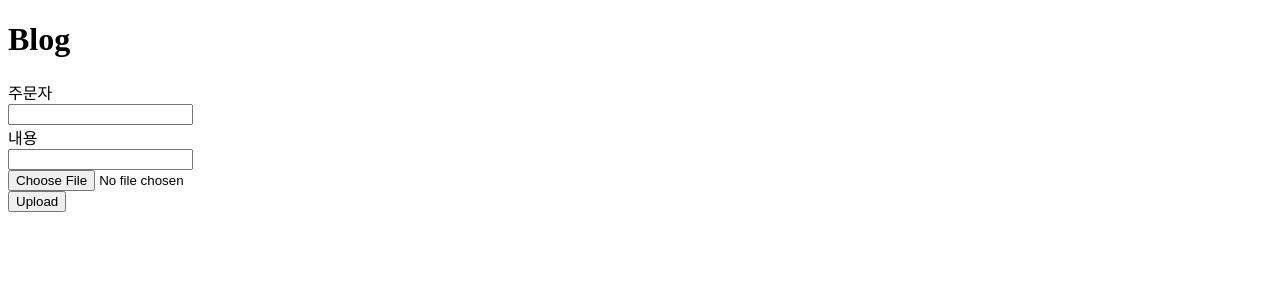
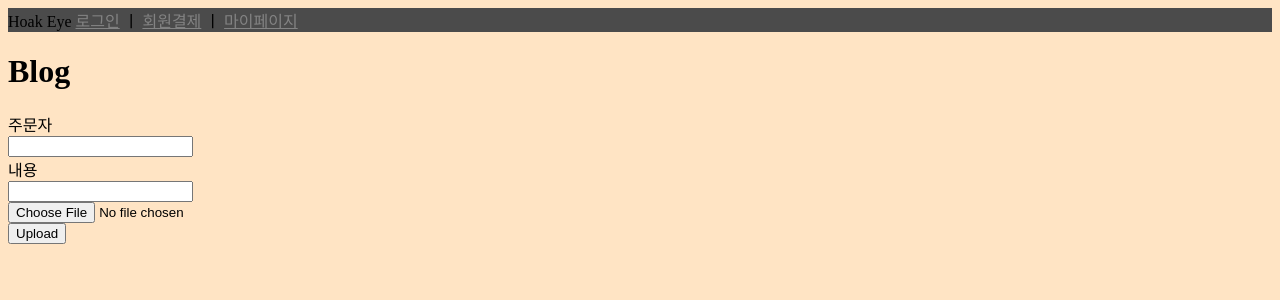
Before and after one commit to CDST-Studio/NPDP, a Django app: page /charge/ in a window 1280 px wide. Shown: the top 300 px of the page. Run offline with Django 3.2, Linux system fonts and the light colour scheme.

Commit message:
favicon적용e

```diff
--- a/Web/Web/settings.py
+++ b/Web/Web/settings.py
@@ -38,7 +38,6 @@ INSTALLED_APPS = [
     'django.contrib.sessions',
     'django.contrib.messages',
     'django.contrib.staticfiles',
-    'main',
     'charge',
 ]
 
--- a/Web/Web/urls.py
+++ b/Web/Web/urls.py
@@ -20,6 +20,6 @@ from django.conf import settings
 
 urlpatterns = [
     path('admin/', admin.site.urls),
-    path('', include('main.urls')),
+    path('', include('charge.urls')),
     path('charge/', include('charge.urls')),
 ]
--- a/Web/main/urls.py
+++ /dev/null
@@ -1,7 +0,0 @@
-
-from django.urls import path
-from . import views
-
-urlpatterns = [
-    path('', views.mainview),
-]
--- a/Web/templates/charge/index.html
+++ b/Web/templates/charge/index.html
@@ -1,10 +1,30 @@
 <!DOCTYPE html>
+{% load static %}
 <html lang="ko">
 <head>
     <meta charset="UTF-8">
-    <title>Blog</title>
+    <title>Hawk-Eye</title>
+
+    <link rel="stylesheet" href="{% static '/css/style.css' %}"/>
+    <link rel="shortcut icon" href="/static/img/favicon.png" type =  "image/x-icon"/>
+    <link rel="icon" href="/static/img/favicon.png"/>
+    <style>
+        body{
+            background-color:bisque;
+        }
+    </style>
 </head>
 <body>
+    <nav>
+        <div class="navbar-nav" style="background-color:#4B4B4B">
+          <a class="navbar-bar">Hoak Eye</a>
+          <a class="nav-link" href="#">로그인</a>
+          <a class="navbar-bar">ㅣ</a>
+          <a class="nav-link" href="#">회원결제</a>
+          <a class="navbar-bar">ㅣ</a>
+          <a class="nav-link" href="#">마이페이지</a>
+        </div>
+    </nav>
     <h1>Blog</h1>
 
 
```
Also changed, not shown: Web/static/css/back.css (added), Web/static/img/favicon.ico (added), Web/static/img/favicon.png (added).
